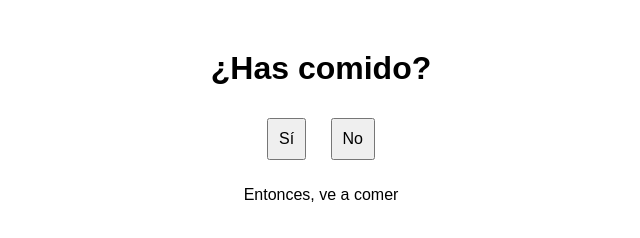
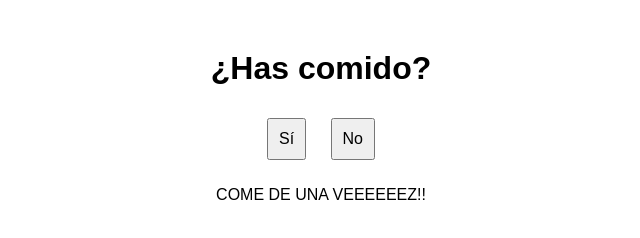
Before and after one commit to isma9625/fatima.github.io, a plain HTML site: page index.html in a window 1280 px wide. Both pictures are taken after a click on the button "No". Shown: the full height of the page, 319-959 px from the left. Drawn offline with Linux system fonts and the light colour scheme.

Commit message:
Update index.html

```diff
--- a/index.html
+++ b/index.html
@@ -3,7 +3,7 @@
 <head>
 <meta charset="UTF-8">
 <meta name="viewport" content="width=device-width, initial-scale=1.0">
-<title>¿Has comido?</title>
+<title>¿Fatima, has comido?</title>
 <style>
 body {
     font-family: Arial, sans-serif;
@@ -32,7 +32,7 @@ button {
     }
 
     function hasComidoNo() {
-        document.getElementById("respuesta").innerHTML = "Entonces, ve a comer";
+        document.getElementById("respuesta").innerHTML = "COME DE UNA VEEEEEEZ!!";
     }
     </script>
 </body
```
